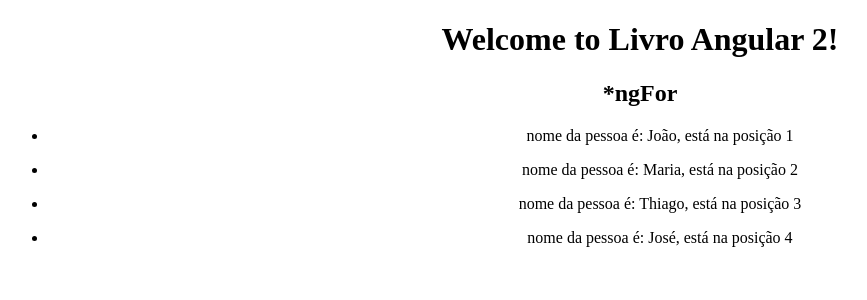
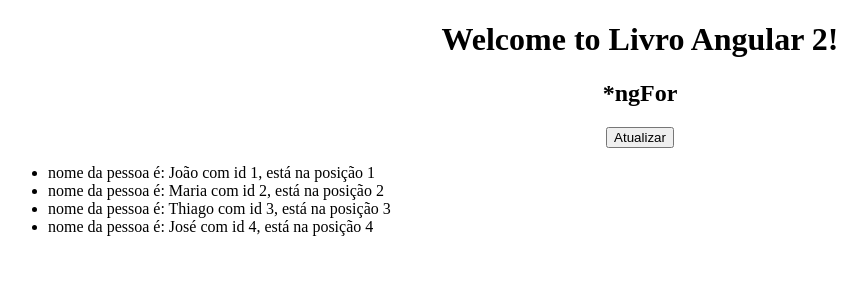
Before and after one commit to wowluisjnr/estudandoAngular2, an Angular app: page / in a window 1280 px wide. Shown: the top 300 px of the page, without its empty margins (0-867 px from the left). Built offline with nearby package versions, Linux system fonts and the light colour scheme.

Commit message:
ngFor com trackBay para carregar somente elementos que não existam na lista

```diff
--- a/src/app/ng-for/ng-for.component.html
+++ b/src/app/ng-for/ng-for.component.html
@@ -1,4 +1,7 @@
 <h2>*ngFor</h2>
-<ul *ngFor="let nome of nomes, let i = index">
-  <li>nome da pessoa é: {{nome}}, está na posição {{i+1}}</li>
+
+<button (click)="atualizar()">Atualizar</button>
+
+<ul style="text-align:left">
+  <li  *ngFor="let nome of nomes, let i = index; trackBy:meuSave">nome da pessoa é: {{nome.nome}} com id {{nome.id}}, está na posição {{i+1}}</li>
 </ul>
--- a/src/app/ng-for/ng-for.component.ts
+++ b/src/app/ng-for/ng-for.component.ts
@@ -7,11 +7,29 @@
 })
 export class NgForComponent implements OnInit {
 
-  nomes: string[]=['João','Maria','Thiago','José'];
+  nomes =[
+    {id:1, nome:'João'},
+    {id:2, nome:'Maria'},
+    {id:3, nome:'Thiago'},
+    {id:4, nome:'José'}];
 
   constructor() { }
 
   ngOnInit() {
   }
 
+  meuSave(index:number, nomes:any){
+    return nomes.id;
+  }
+
+  atualizar(){
+    this.nomes = [
+      {id:1, nome:'João'},
+      {id:2, nome:'Maria'},
+      {id:3, nome:'Thiago'},
+      {id:4, nome:'José'},
+      {id:5, nome:'tatat'}
+    ];
+  }
+
 }
```
